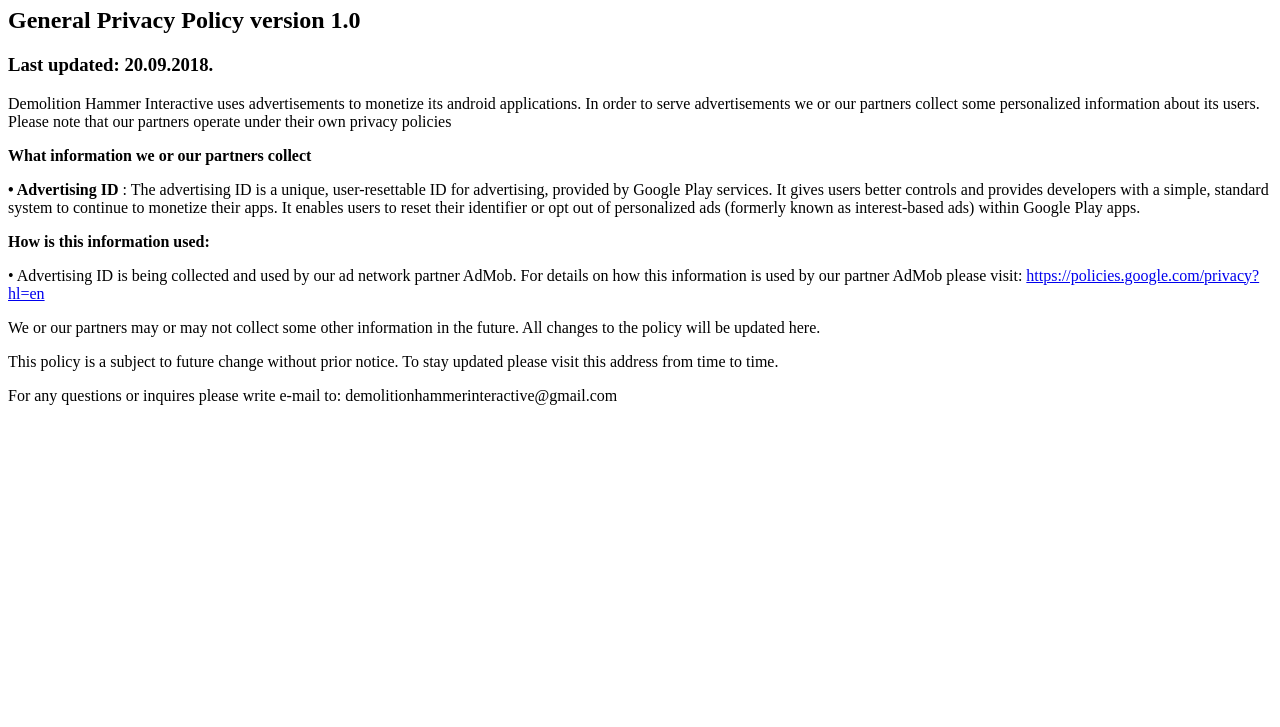
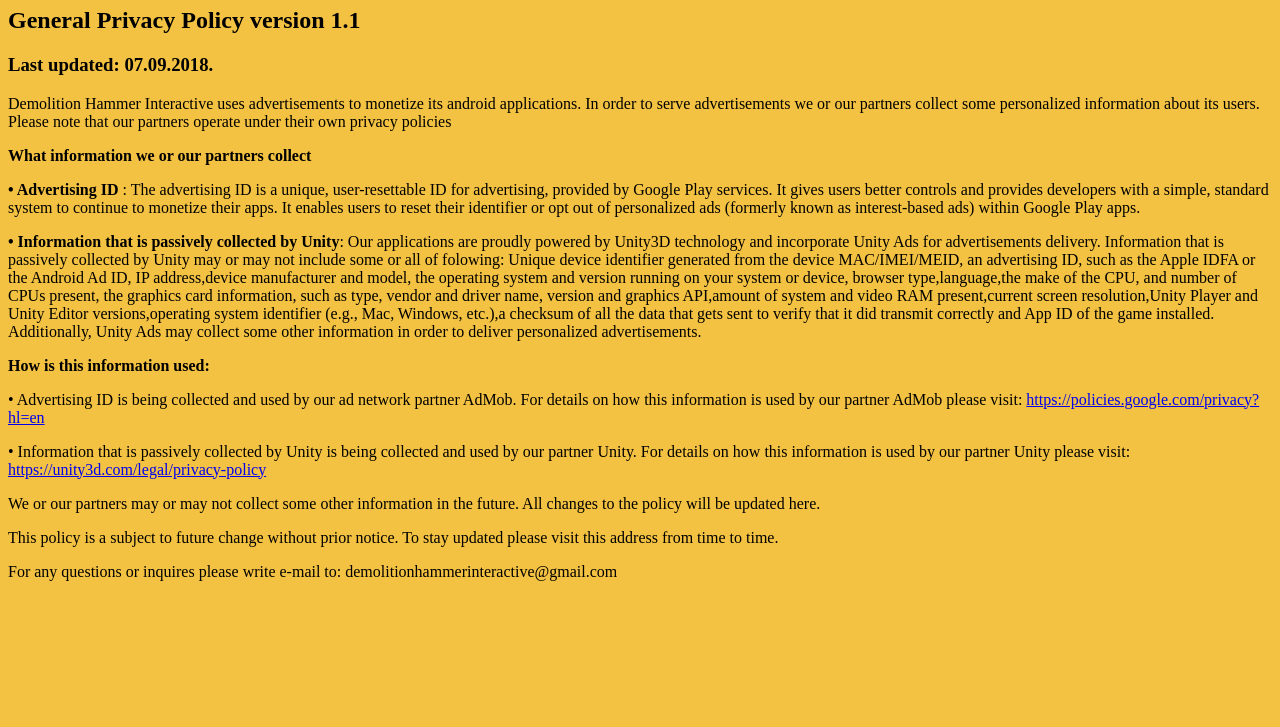
Before and after one commit to nikolasavic991/nikolasavic991.github.io, a plain HTML site: page index.html in a window 1280 px wide. Shown: the part 73-800 px from the top of the page. Drawn offline with Linux system fonts and the light colour scheme.

Commit message:
licence update

```diff
--- a/index.html
+++ b/index.html
@@ -1,19 +1,30 @@
 <!DOCTYPE html>
 <html>
+<head>
+<style>
+body{
+	background-color:#f4c242;
+}
+</style>
+</head>
 <body>
 <h1>Demolition Hammer Interactive</h1>
-<h2>General Privacy Policy version 1.0</h2>
-<h3>Last updated: 20.09.2018.</h3>
+<h2>General Privacy Policy version 1.1</h2>
+<h3>Last updated: 07.09.2018.</h3>
 <p> </p>
 <p>Demolition Hammer Interactive uses advertisements to monetize its android applications. In order to serve advertisements we or our partners collect some personalized information about its users. Please note that our partners operate under their own privacy policies</p>
 <p> </p>
 <p><b>What information we or our partners collect</b></p>
 <p>
 <b>•	Advertising ID</b> : The advertising ID is a unique, user-resettable ID for advertising, provided by Google Play services. It gives users better controls and provides developers with a simple, standard system to continue to monetize their apps. It enables users to reset their identifier or opt out of personalized ads (formerly known as interest-based ads) within Google Play apps.
+<p> </p>
+<b>•	Information that is passively collected by Unity</b>: Our applications are proudly powered by Unity3D technology and incorporate Unity Ads for advertisements delivery. Information that is passively collected by Unity may or may not include some or all of folowing: Unique device identifier generated from the device MAC/IMEI/MEID, an advertising ID, such as the Apple IDFA or the Android Ad ID, IP address,device manufacturer and model, the operating system and version running on your system or device, browser type,language,the make of the CPU, and number of CPUs present, the graphics card information, such as type, vendor and driver name, version and graphics API,amount of system and video RAM present,current screen resolution,Unity Player and Unity Editor versions,operating system identifier (e.g., Mac, Windows, etc.),a checksum of all the data that gets sent to verify that it did transmit correctly and App ID of the game installed. Additionally, Unity Ads may collect some other information in order to deliver personalized advertisements.
 </p>
 <p> </p>
 <p><b>How is this information used:</b></p>
 <p>•	Advertising ID is being collected and used by our ad network partner AdMob. For details on how this information is used by our partner AdMob please visit: <a href="https://policies.google.com/privacy?hl=en">https://policies.google.com/privacy?hl=en </a></p>
+<p>•	Information that is passively collected by Unity is being collected and used by our partner Unity. For details on how this information is used by our partner Unity please visit: <a href="https://unity3d.com/legal/privacy-policy">https://unity3d.com/legal/privacy-policy </a></p>
+<p> </p>
 <p> </p>
 <p>We or our partners may or may not collect some other information in the future. All changes to the policy will be updated here.</p>
 <p>This policy is a subject to future change without prior notice. To stay updated please visit this address from time to time.</p>
```
